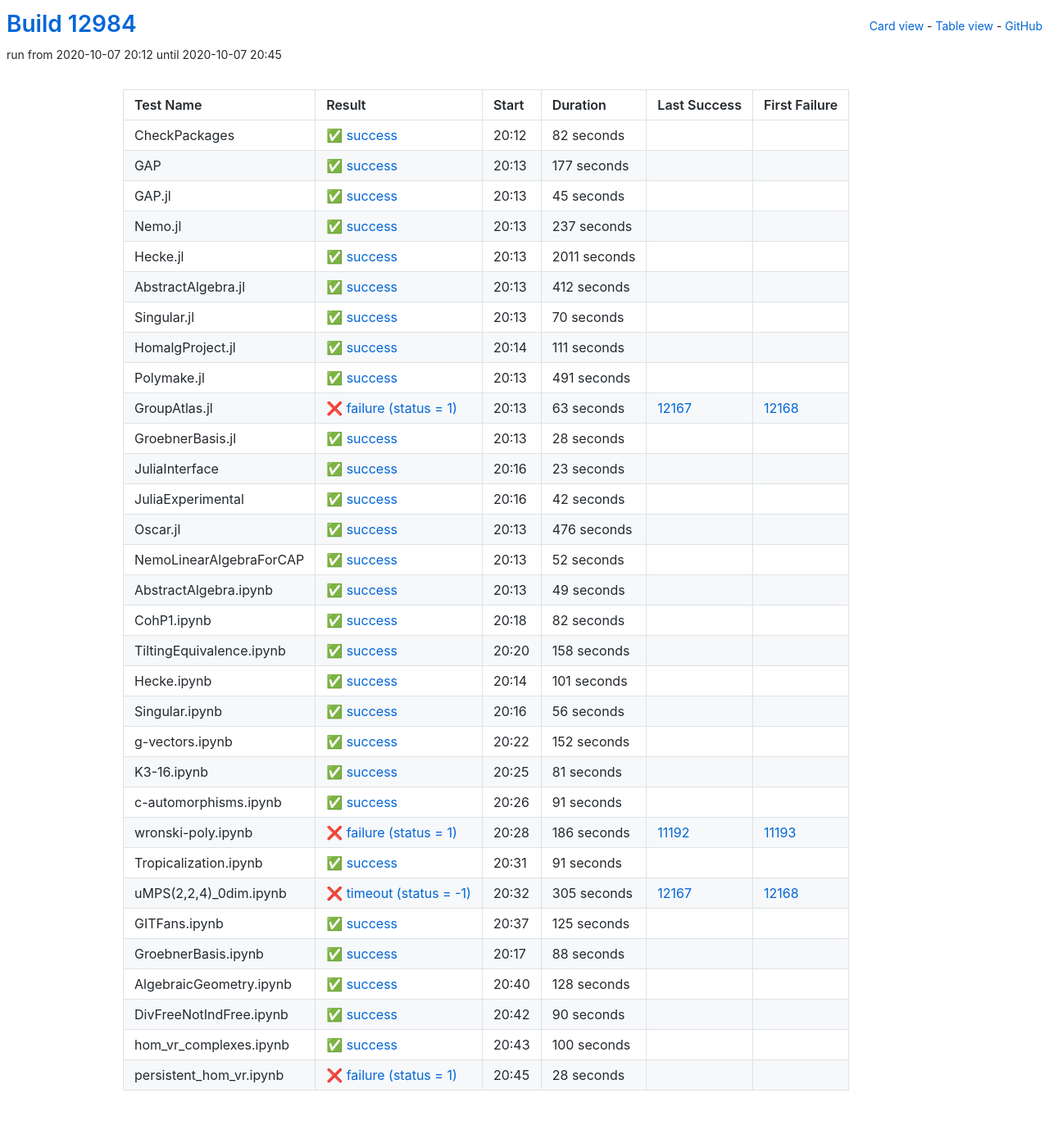
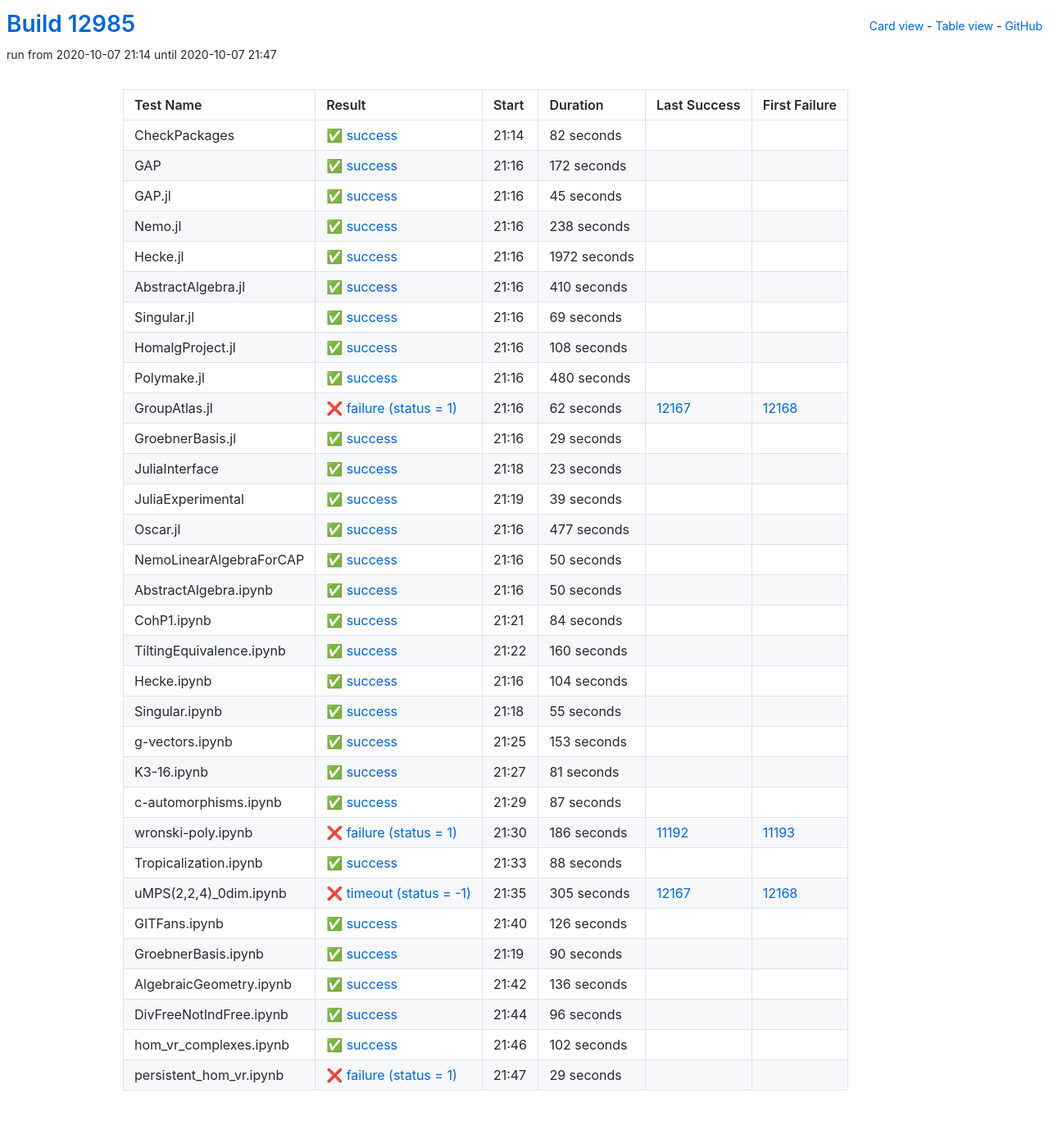
Before and after one commit to oscar-system/oscar-ci-status, a Jekyll site: the page built from table.html, in a window 1280 px wide. Shown: the whole page at 82% size. Built offline with Jekyll 4.4.1, drawn with Linux system fonts in a browser that asks for light colours.

Commit message:
Build #12985

```diff
--- a/_data/ci.yml
+++ b/_data/ci.yml
@@ -1,6 +1,6 @@
 ---
-build: 12984
-build_url: https://oscarci.mathematik.uni-kl.de/job/oscar/12984/
+build: 12985
+build_url: https://oscarci.mathematik.uni-kl.de/job/oscar/12985/
 job: oscar
 organization: oscar-system
 repo: oscar-ci-status
@@ -8,8 +8,8 @@
 tests:
 - name: CheckPackages
   id: checkpackages
-  log: https://oscarci.mathematik.uni-kl.de/job/oscar/12984/artifact/logs/build-12984/CheckPackages.log
-  start: 2020-10-07 20:12
+  log: https://oscarci.mathematik.uni-kl.de/job/oscar/12985/artifact/logs/build-12985/CheckPackages.log
+  start: 2020-10-07 21:14
   success: true
   exitcode: 0
   status: success
@@ -20,20 +20,20 @@
   first_failure_url:
 - name: GAP
   id: gap
-  log: https://oscarci.mathematik.uni-kl.de/job/oscar/12984/artifact/logs/build-12984/GAP.log
-  start: 2020-10-07 20:13
+  log: https://oscarci.mathematik.uni-kl.de/job/oscar/12985/artifact/logs/build-12985/GAP.log
+  start: 2020-10-07 21:16
   success: true
   exitcode: 0
   status: success
-  duration: 177
+  duration: 172
   last_success: false
   last_success_url:
   first_failure: false
   first_failure_url:
 - name: GAP.jl
   id: gap-jl
-  log: https://oscarci.mathematik.uni-kl.de/job/oscar/12984/artifact/logs/build-12984/GAP.jl.log
-  start: 2020-10-07 20:13
+  log: https://oscarci.mathematik.uni-kl.de/job/oscar/12985/artifact/logs/build-12985/GAP.jl.log
+  start: 2020-10-07 21:16
   success: true
   exitcode: 0
   status: success
@@ -44,104 +44,104 @@
   first_failure_url:
 - name: Nemo.jl
   id: nemo-jl
-  log: https://oscarci.mathematik.uni-kl.de/job/oscar/12984/artifact/logs/build-12984/Nemo.jl.log
-  start: 2020-10-07 20:13
+  log: https://oscarci.mathematik.uni-kl.de/job/oscar/12985/artifact/logs/build-12985/Nemo.jl.log
+  start: 2020-10-07 21:16
   success: true
   exitcode: 0
   status: success
-  duration: 237
+  duration: 238
   last_success: false
   last_success_url:
   first_failure: false
   first_failure_url:
 - name: Hecke.jl
   id: hecke-jl
-  log: https://oscarci.mathematik.uni-kl.de/job/oscar/12984/artifact/logs/build-12984/Hecke.jl.log
-  start: 2020-10-07 20:13
+  log: https://oscarci.mathematik.uni-kl.de/job/oscar/12985/artifact/logs/build-12985/Hecke.jl.log
+  start: 2020-10-07 21:16
   success: true
   exitcode: 0
   status: success
-  duration: 2011
+  duration: 1972
   last_success: false
   last_success_url:
   first_failure: false
   first_failure_url:
 - name: AbstractAlgebra.jl
   id: abstractalgebra-jl
-  log: https://oscarci.mathematik.uni-kl.de/job/oscar/12984/artifact/logs/build-12984/AbstractAlgebra.jl.log
-  start: 2020-10-07 20:13
+  log: https://oscarci.mathematik.uni-kl.de/job/oscar/12985/artifact/logs/build-12985/AbstractAlgebra.jl.log
+  start: 2020-10-07 21:16
   success: true
   exitcode: 0
   status: success
-  duration: 412
+  duration: 410
   last_success: false
   last_success_url:
   first_failure: false
   first_failure_url:
 - name: Singular.jl
   id: singular-jl
-  log: https://oscarci.mathematik.uni-kl.de/job/oscar/12984/artifact/logs/build-12984/Singular.jl.log
-  start: 2020-10-07 20:13
+  log: https://oscarci.mathematik.uni-kl.de/job/oscar/12985/artifact/logs/build-12985/Singular.jl.log
+  start: 2020-10-07 21:16
   success: true
   exitcode: 0
   status: success
-  duration: 70
+  duration: 69
   last_success: false
   last_success_url:
   first_failure: false
   first_failure_url:
 - name: HomalgProject.jl
   id: homalgproject-jl
-  log: https://oscarci.mathematik.uni-kl.de/job/oscar/12984/artifact/logs/build-12984/HomalgProject.jl.log
-  start: 2020-10-07 20:14
+  log: https://oscarci.mathematik.uni-kl.de/job/oscar/12985/artifact/logs/build-12985/HomalgProject.jl.log
+  start: 2020-10-07 21:16
   success: true
   exitcode: 0
   status: success
-  duration: 111
+  duration: 108
   last_success: false
   last_success_url:
   first_failure: false
   first_failure_url:
 - name: Polymake.jl
   id: polymake-jl
-  log: https://oscarci.mathematik.uni-kl.de/job/oscar/12984/artifact/logs/build-12984/Polymake.jl.log
-  start: 2020-10-07 20:13
+  log: https://oscarci.mathematik.uni-kl.de/job/oscar/12985/artifact/logs/build-12985/Polymake.jl.log
+  start: 2020-10-07 21:16
   success: true
   exitcode: 0
   status: success
-  duration: 491
+  duration: 480
   last_success: false
   last_success_url:
   first_failure: false
   first_failure_url:
 - name: GroupAtlas.jl
   id: groupatlas-jl
-  log: https://oscarci.mathematik.uni-kl.de/job/oscar/12984/artifact/logs/build-12984/GroupAtlas.jl.log
-  start: 2020-10-07 20:13
+  log: https://oscarci.mathematik.uni-kl.de/job/oscar/12985/artifact/logs/build-12985/GroupAtlas.jl.log
+  start: 2020-10-07 21:16
   success: false
   exitcode: 1
   status: failure
-  duration: 63
+  duration: 62
   last_success: 12167
   last_success_url: https://oscarci.mathematik.uni-kl.de/job/oscar/12167/
   first_failure: 12168
   first_failure_url: https://oscarci.mathematik.uni-kl.de/job/oscar/12168/
 - name: GroebnerBasis.jl
   id: groebnerbasis-jl
-  log: https://oscarci.mathematik.uni-kl.de/job/oscar/12984/artifact/logs/build-12984/GroebnerBasis.jl.log
-  start: 2020-10-07 20:13
+  log: https://oscarci.mathematik.uni-kl.de/job/oscar/12985/artifact/logs/build-12985/GroebnerBasis.jl.log
+  start: 2020-10-07 21:16
   success: true
   exitcode: 0
   status: success
-  duration: 28
+  duration: 29
   last_success: false
   last_success_url:
   first_failure: false
   first_failure_url:
 - name: JuliaInterface
   id: juliainterface
-  log: https://oscarci.mathematik.uni-kl.de/job/oscar/12984/artifact/logs/build-12984/JuliaInterface.log
-  start: 2020-10-07 20:16
+  log: https://oscarci.mathematik.uni-kl.de/job/oscar/12985/artifact/logs/build-12985/JuliaInterface.log
+  start: 2020-10-07 21:18
   success: true
   exitcode: 0
   status: success
@@ -152,116 +152,116 @@
   first_failure_url:
 - name: JuliaExperimental
   id: juliaexperimental
-  log: https://oscarci.mathematik.uni-kl.de/job/oscar/12984/artifact/logs/build-12984/JuliaExperimental.log
-  start: 2020-10-07 20:16
+  log: https://oscarci.mathematik.uni-kl.de/job/oscar/12985/artifact/logs/build-12985/JuliaExperimental.log
+  start: 2020-10-07 21:19
   success: true
   exitcode: 0
   status: success
-  duration: 42
+  duration: 39
   last_success: false
   last_success_url:
   first_failure: false
   first_failure_url:
 - name: Oscar.jl
   id: oscar-jl
-  log: https://oscarci.mathematik.uni-kl.de/job/oscar/12984/artifact/logs/build-12984/Oscar.jl.log
-  start: 2020-10-07 20:13
+  log: https://oscarci.mathematik.uni-kl.de/job/oscar/12985/artifact/logs/build-12985/Oscar.jl.log
+  start: 2020-10-07 21:16
   success: true
   exitcode: 0
   status: success
-  duration: 476
+  duration: 477
   last_success: false
   last_success_url:
   first_failure: false
   first_failure_url:
 - name: NemoLinearAlgebraForCAP
   id: nemolinearalgebraforcap
-  log: https://oscarci.mathematik.uni-kl.de/job/oscar/12984/artifact/logs/build-12984/NemoLinearAlgebraForCAP.log
-  start: 2020-10-07 20:13
+  log: https://oscarci.mathematik.uni-kl.de/job/oscar/12985/artifact/logs/build-12985/NemoLinearAlgebraForCAP.log
+  start: 2020-10-07 21:16
   success: true
   exitcode: 0
   status: success
-  duration: 52
+  duration: 50
   last_success: false
   last_success_url:
   first_failure: false
   first_failure_url:
 - name: AbstractAlgebra.ipynb
   id: abstractalgebra-ipynb
-  log: https://oscarci.mathematik.uni-kl.de/job/oscar/12984/artifact/logs/build-12984/AbstractAlgebra.ipynb.log
-  start: 2020-10-07 20:13
+  log: https://oscarci.mathematik.uni-kl.de/job/oscar/12985/artifact/logs/build-12985/AbstractAlgebra.ipynb.log
+  start: 2020-10-07 21:16
   success: true
   exitcode: 0
   status: success
-  duration: 49
+  duration: 50
   last_success: false
   last_success_url:
   first_failure: false
   first_failure_url:
 - name: CohP1.ipynb
   id: cohp1-ipynb
-  log: https://oscarci.mathematik.uni-kl.de/job/oscar/12984/artifact/logs/build-12984/CohP1.ipynb.log
-  start: 2020-10-07 20:18
+  log: https://oscarci.mathematik.uni-kl.de/job/oscar/12985/artifact/logs/build-12985/CohP1.ipynb.log
+  start: 2020-10-07 21:21
   success: true
   exitcode: 0
   status: success
-  duration: 82
+  duration: 84
   last_success: false
   last_success_url:
   first_failure: false
   first_failure_url:
 - name: TiltingEquivalence.ipynb
   id: tiltingequivalence-ipynb
-  log: https://oscarci.mathematik.uni-kl.de/job/oscar/12984/artifact/logs/build-12984/TiltingEquivalence.ipynb.log
-  start: 2020-10-07 20:20
+  log: https://oscarci.mathematik.uni-kl.de/job/oscar/12985/artifact/logs/build-12985/TiltingEquivalence.ipynb.log
+  start: 2020-10-07 21:22
   success: true
   exitcode: 0
   status: success
-  duration: 158
+  duration: 160
   last_success: false
   last_success_url:
   first_failure: false
   first_failure_url:
 - name: Hecke.ipynb
   id: hecke-ipynb
-  log: https://oscarci.mathematik.uni-kl.de/job/oscar/12984/artifact/logs/build-12984/Hecke.ipynb.log
-  start: 2020-10-07 20:14
+  log: https://oscarci.mathematik.uni-kl.de/job/oscar/12985/artifact/logs/build-12985/Hecke.ipynb.log
+  start: 2020-10-07 21:16
   success: true
   exitcode: 0
   status: success
-  duration: 101
+  duration: 104
   last_success: false
   last_success_url:
   first_failure: false
   first_failure_url:
 - name: Singular.ipynb
   id: singular-ipynb
-  log: https://oscarci.mathematik.uni-kl.de/job/oscar/12984/artifact/logs/build-12984/Singular.ipynb.log
-  start: 2020-10-07 20:16
+  log: https://oscarci.mathematik.uni-kl.de/job/oscar/12985/artifact/logs/build-12985/Singular.ipynb.log
+  start: 2020-10-07 21:18
   success: true
   exitcode: 0
   status: success
-  duration: 56
+  duration: 55
   last_success: false
   last_success_url:
   first_failure: false
   first_failure_url:
 - name: g-vectors.ipynb
   id: g-vectors-ipynb
-  log: https://oscarci.mathematik.uni-kl.de/job/oscar/12984/artifact/logs/build-12984/g-vectors.ipynb.log
-  start: 2020-10-07 20:22
+  log: https://oscarci.mathematik.uni-kl.de/job/oscar/12985/artifact/logs/build-12985/g-vectors.ipynb.log
+  start: 2020-10-07 21:25
   success: true
   exitcode: 0
   status: success
-  duration: 152
+  duration: 153
   last_success: false
   last_success_url:
   first_failure: false
   first_failure_url:
 - name: K3-16.ipynb
   id: k3-16-ipynb
-  log: https://oscarci.mathematik.uni-kl.de/job/oscar/12984/artifact/logs/build-12984/K3-16.ipynb.log
-  start: 2020-10-07 20:25
+  log: https://oscarci.mathematik.uni-kl.de/job/oscar/12985/artifact/logs/build-12985/K3-16.ipynb.log
+  start: 2020-10-07 21:27
   success: true
   exitcode: 0
   status: success
@@ -272,20 +272,20 @@
   first_failure_url:
 - name: c-automorphisms.ipynb
   id: c-automorphisms-ipynb
-  log: https://oscarci.mathematik.uni-kl.de/job/oscar/12984/artifact/logs/build-12984/c-automorphisms.ipynb.log
-  start: 2020-10-07 20:26
+  log: https://oscarci.mathematik.uni-kl.de/job/oscar/12985/artifact/logs/build-12985/c-automorphisms.ipynb.log
+  start: 2020-10-07 21:29
   success: true
   exitcode: 0
   status: success
-  duration: 91
+  duration: 87
   last_success: false
   last_success_url:
   first_failure: false
   first_failure_url:
 - name: wronski-poly.ipynb
   id: wronski-poly-ipynb
-  log: https://oscarci.mathematik.uni-kl.de/job/oscar/12984/artifact/logs/build-12984/wronski-poly.ipynb.log
-  start: 2020-10-07 20:28
+  log: https://oscarci.mathematik.uni-kl.de/job/oscar/12985/artifact/logs/build-12985/wronski-poly.ipynb.log
+  start: 2020-10-07 21:30
   success: false
   exitcode: 1
   status: failure
@@ -296,20 +296,20 @@
   first_failure_url: https://oscarci.mathematik.uni-kl.de/job/oscar/11193/
 - name: Tropicalization.ipynb
   id: tropicalization-ipynb
-  log: https://oscarci.mathematik.uni-kl.de/job/oscar/12984/artifact/logs/build-12984/Tropicalization.ipynb.log
-  start: 2020-10-07 20:31
+  log: https://oscarci.mathematik.uni-kl.de/job/oscar/12985/artifact/logs/build-12985/Tropicalization.ipynb.log
+  start: 2020-10-07 21:33
   success: true
   exitcode: 0
   status: success
-  duration: 91
+  duration: 88
   last_success: false
   last_success_url:
   first_failure: false
   first_failure_url:
 - name: uMPS(2,2,4)_0dim.ipynb
   id: umps-2-2-4-0dim-ipynb
-  log: https://oscarci.mathematik.uni-kl.de/job/oscar/12984/artifact/logs/build-12984/uMPS-2-2-4-_0dim.ipynb.log
-  start: 2020-10-07 20:32
+  log: https://oscarci.mathematik.uni-kl.de/job/oscar/12985/artifact/logs/build-12985/uMPS-2-2-4-_0dim.ipynb.log
+  start: 2020-10-07 21:35
   success: false
   exitcode: -1
   status: timeout
@@ -320,44 +320,20 @@
   first_failure_url: https://oscarci.mathematik.uni-kl.de/job/oscar/12168/
 - name: GITFans.ipynb
   id: gitfans-ipynb
-  log: https://oscarci.mathematik.uni-kl.de/job/oscar/12984/artifact/logs/build-12984/GITFans.ipynb.log
-  start: 2020-10-07 20:37
+  log: https://oscarci.mathematik.uni-kl.de/job/oscar/12985/artifact/logs/build-12985/GITFans.ipynb.log
+  start: 2020-10-07 21:40
   success: true
   exitcode: 0
   status: success
-  duration: 125
+  duration: 126
   last_success: false
   last_success_url:
   first_failure: false
   first_failure_url:
 - name: GroebnerBasis.ipynb
   id: groebnerbasis-ipynb
-  log: https://oscarci.mathematik.uni-kl.de/job/oscar/12984/artifact/logs/build-12984/GroebnerBasis.ipynb.log
-  start: 2020-10-07 20:17
-  success: true
-  exitcode: 0
-  status: success
-  duration: 88
-  last_success: false
-  last_success_url:
-  first_failure: false
-  first_failure_url:
-- name: AlgebraicGeometry.ipynb
-  id: algebraicgeometry-ipynb
-  log: https://oscarci.mathematik.uni-kl.de/job/oscar/12984/artifact/logs/build-12984/AlgebraicGeometry.ipynb.log
-  start: 2020-10-07 20:40
-  success: true
-  exitcode: 0
-  status: success
-  duration: 128
-  last_success: false
-  last_success_url:
-  first_failure: false
-  first_failure_url:
-- name: DivFreeNotIndFree.ipynb
-  id: divfreenotindfree-ipynb
-  log: https://oscarci.mathematik.uni-kl.de/job/oscar/12984/artifact/logs/build-12984/DivFreeNotIndFree.ipynb.log
-  start: 2020-10-07 20:42
+  log: https://oscarci.mathematik.uni-kl.de/job/oscar/12985/artifact/logs/build-12985/GroebnerBasis.ipynb.log
+  start: 2020-10-07 21:19
   success: true
   exitcode: 0
   status: success
@@ -366,26 +342,50 @@
   last_success_url:
   first_failure: false
   first_failure_url:
-- name: hom_vr_complexes.ipynb
-  id: hom-vr-complexes-ipynb
-  log: https://oscarci.mathematik.uni-kl.de/job/oscar/12984/artifact/logs/build-12984/hom_vr_complexes.ipynb.log
-  start: 2020-10-07 20:43
+- name: AlgebraicGeometry.ipynb
+  id: algebraicgeometry-ipynb
+  log: https://oscarci.mathematik.uni-kl.de/job/oscar/12985/artifact/logs/build-12985/AlgebraicGeometry.ipynb.log
+  start: 2020-10-07 21:42
   success: true
   exitcode: 0
   status: success
-  duration: 100
+  duration: 136
+  last_success: false
+  last_success_url:
+  first_failure: false
+  first_failure_url:
+- name: DivFreeNotIndFree.ipynb
+  id: divfreenotindfree-ipynb
+  log: https://oscarci.mathematik.uni-kl.de/job/oscar/12985/artifact/logs/build-12985/DivFreeNotIndFree.ipynb.log
+  start: 2020-10-07 21:44
+  success: true
+  exitcode: 0
+  status: success
+  duration: 96
+  last_success: false
+  last_success_url:
+  first_failure: false
+  first_failure_url:
+- name: hom_vr_complexes.ipynb
+  id: hom-vr-complexes-ipynb
+  log: https://oscarci.mathematik.uni-kl.de/job/oscar/12985/artifact/logs/build-12985/hom_vr_complexes.ipynb.log
+  start: 2020-10-07 21:46
+  success: true
+  exitcode: 0
+  status: success
+  duration: 102
   last_success: false
   last_success_url:
   first_failure: false
   first_failure_url:
 - name: persistent_hom_vr.ipynb
   id: persistent-hom-vr-ipynb
-  log: https://oscarci.mathematik.uni-kl.de/job/oscar/12984/artifact/logs/build-12984/persistent_hom_vr.ipynb.log
-  start: 2020-10-07 20:45
+  log: https://oscarci.mathematik.uni-kl.de/job/oscar/12985/artifact/logs/build-12985/persistent_hom_vr.ipynb.log
+  start: 2020-10-07 21:47
   success: false
   exitcode: 1
   status: failure
-  duration: 28
+  duration: 29
   last_success: false
   last_success_url:
   first_failure: false
```
Also changed, not shown: README.md.
